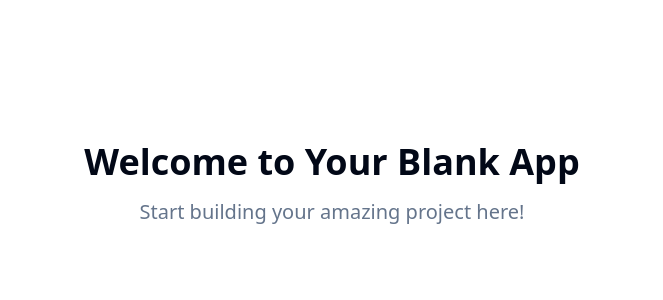
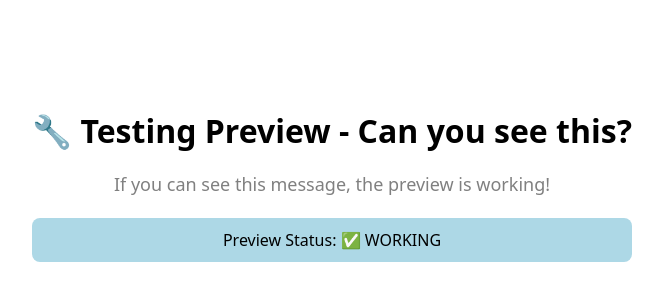
Before and after one commit to Sanula1/drive-image-uploader-console, a React (Vite) app: page / in a window 1280 px wide. Shown: the part 216-516 px from the top of the page, without its empty margins (308-971 px from the left). Built offline with nearby package versions, Linux system fonts and the light colour scheme.

Commit message:
Fix preview issue
Investigate and resolve the problem preventing preview display.

```diff
--- a/src/pages/Index.tsx
+++ b/src/pages/Index.tsx
@@ -2,10 +2,17 @@
 
 const Index = () => {
   return (
-    <div className="min-h-screen flex items-center justify-center bg-background">
+    <div className="min-h-screen flex items-center justify-center" style={{backgroundColor: 'white'}}>
       <div className="text-center">
-        <h1 className="text-4xl font-bold mb-4">Welcome to Your Blank App</h1>
-        <p className="text-xl text-muted-foreground">Start building your amazing project here!</p>
+        <h1 style={{color: 'black', fontSize: '32px', fontWeight: 'bold', marginBottom: '16px'}}>
+          🔧 Testing Preview - Can you see this?
+        </h1>
+        <p style={{color: 'gray', fontSize: '18px'}}>
+          If you can see this message, the preview is working!
+        </p>
+        <div style={{marginTop: '20px', padding: '10px', backgroundColor: 'lightblue', borderRadius: '8px'}}>
+          <p style={{color: 'black'}}>Preview Status: ✅ WORKING</p>
+        </div>
       </div>
     </div>
   );
```
